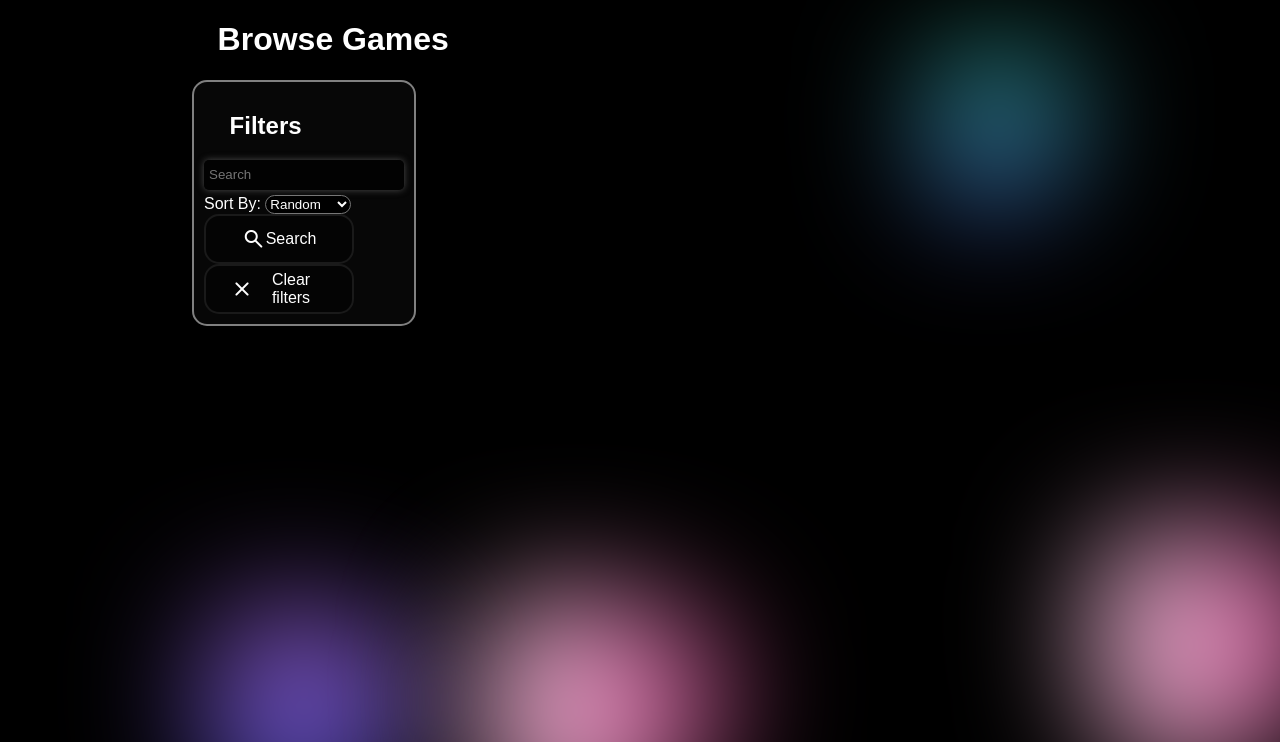
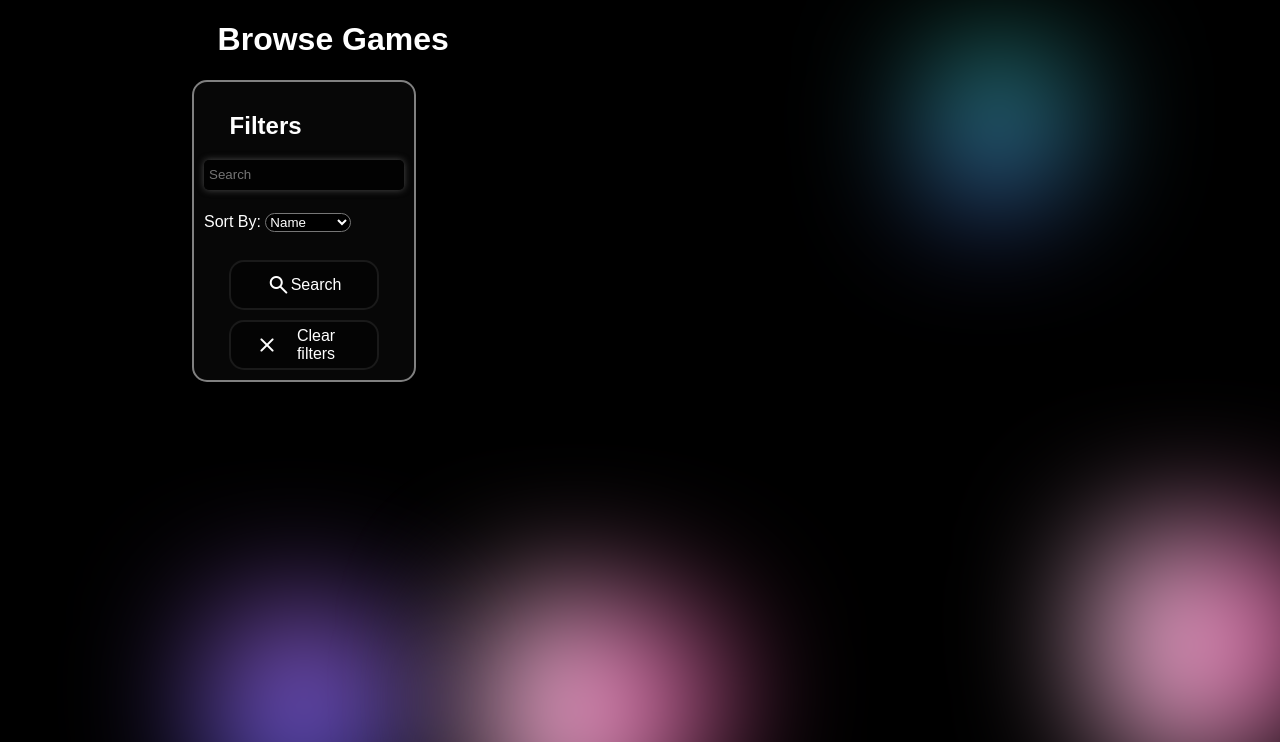
Before and after one commit to Eeritvan/gamestore, a Flask app: template templates/allgames.html in a window 1280 px wide. Shown: the part 58-800 px from the top of the page. Run offline with Flask 3, Linux system fonts and the light colour scheme; the template is opened without the code that fills it, so the values that code supplies are empty.

Commit message:
Minor bug fixes and visual upgrades

```diff
--- a/static/css/twocolumnlayout.css
+++ b/static/css/twocolumnlayout.css
@@ -120,3 +120,10 @@
     display: flex;
     width: 160px;
 }
+
+.center {
+    margin-top: 10px;
+    align-items: center;
+    justify-content: center;
+    display: flex;
+}
--- a/templates/allgames.html
+++ b/templates/allgames.html
@@ -15,26 +15,31 @@
         <div class="filters">
           <h2 class="title"> Filters </h2>
           <form action="/allgames" method="GET">
-            <input type="search" name="query" class="search" placeholder="Search" value="{% if searchtext != True %}{{ searchtext }}{% endif %}"> <br>
+            <input type="search" name="query" class="search" placeholder="Search" value="{% if searchtext != True %}{{ searchtext }}{% endif %}"> <br> <br>
             Sort By:
             <select name="sort">
+              <option value="name" {% if selectedsort == "name" %} selected {% endif %}>Name</option>
               <option value="random" {% if selectedsort == "random" %} selected {% endif %}>Random</option>
-              <option value="name" {% if selectedsort == "name" %} selected {% endif %}>Name</option>
               <option value="price" {% if selectedsort == "price" %} selected {% endif %}>Price</option>
               <option value="latest" {% if selectedsort == "latest" %} selected {% endif %}>Latest first</option>
               <option value="oldest" {% if selectedsort == "oldest" %} selected {% endif %}>Oldest first</option>
             </select>
+            <br> <br>
             <div class="categorylist">
               {% for category in categories %}
                   <input type="checkbox" id="{{ category.id }}" name="categories" value="{{ category.id }}" {% if category.id in selectedcategories %} checked {% endif %}>
                   <label for="{{ category.id }}">{{ category.category }}</label>
               {% endfor %}
             </div>
-            <button type="submit" class="btn btn-colors" role="button"> <span class="material-symbols-rounded"> search </span> Search </button>
+            <div class="center">
+              <button type="submit" class="btn btn-colors" role="button"> <span class="material-symbols-rounded"> search </span> Search </button>
+            </div>
             <!-- clear filters-->
-            <a href="/allgames">
-              <div class="btn btn-remove"> <span class="material-symbols-rounded"> close </span> Clear filters </div>
-            </a>
+            <div class="center">
+              <a href="/allgames">
+                <div class="btn btn-remove"> <span class="material-symbols-rounded"> close </span> Clear filters </div>
+              </a>
+            </div>
           </form>
         </div>
         <div class="gamelist">
@@ -60,7 +65,7 @@
                   {% else %}
                     {% if session.user_id %}
                       {% if game not in owned %}
-                        <span class="btn btn-disabled"> <span class="material-symbols-rounded"> heart_check </span> </span>
+                        <span class="btn btn-disabled btn-box"> <span class="material-symbols-rounded"> heart_check </span> </span>
                       {% else %}
                         <form action="/wishlist" method="POST">
                           <input type=hidden name="game_id" value="{{ game.id }}">
--- a/templates/cart.html
+++ b/templates/cart.html
@@ -21,6 +21,7 @@
               {% if cartgames|length > 0 %}
                 Balance: {{ balance }} € <br>
                 Total: {{ total }} €
+                <div class="center">
                   <form action="/cart/checkout" method="POST" >
                     <input type="hidden" name="csrf_token" value="{{ session.csrf_token }}">
                     {% if not enough_balance %}
@@ -31,6 +32,7 @@
                       </button>
                     {% endif %}
                   </form>
+                </div>
               {% endif %}
             </div>
             <div class="gamelist">
--- a/templates/editgame.html
+++ b/templates/editgame.html
@@ -48,7 +48,7 @@
               </div>
               {% for category in categorieslist %}
                 <input type="checkbox" id="{{ category.id }}" name="categories" value="{{ category.category }}" {% if category.category in selectedcategories %} checked {% endif %}>
-                <label for="{{ category.id }}">{{ category.category }}</label>
+                <label for="{{ category.id }}" style="white-space: nowrap;">{{ category.category }}</label>
               {% endfor %}
             </div>
             <div class="previewbutton">
--- a/templates/library.html
+++ b/templates/library.html
@@ -19,7 +19,9 @@
             <h2 class="title"> Filters </h2>
             <form action="/library" method="GET">
               <input type="search" name="query" placeholder="Search" value="{% if searchtext != True %}{{ searchtext }}{% endif %}">
-              <button type="submit" class="btn btn-colors" role="button"> <span class="material-symbols-rounded"> search </span> search </button>
+              <div class="center">
+                <button type="submit" class="btn btn-colors" role="button"> <span class="material-symbols-rounded"> search </span> search </button>
+              </div>
             </form>
           </div>
           <div class="gamelist">
--- a/templates/newgame.html
+++ b/templates/newgame.html
@@ -34,7 +34,7 @@
               </div>
               {% for category in categories %}
                 <input type="checkbox" id="{{ category.id }}" name="categories" value="{{ category.category }}">
-                <label for="{{ category.id }}">{{ category.category }}</label>
+                <label for="{{ category.id }}" style="white-space: nowrap;">{{ category.category }}</label>
               {% endfor %}
             </div>
             <div class="previewbutton">
```
Also changed, not shown: templates/wishlist.html (+8 -4 lines). Lines whose indentation alone changed are shown as unchanged.
